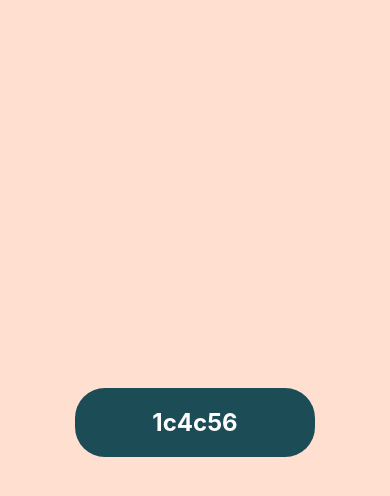
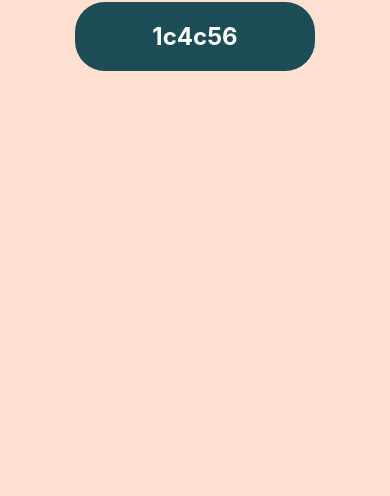
Before and after one commit to liebespaar93/react_native_r3f, a React Native app: screen / in a window 390 px wide. Shown: the top 496 px of the page. Built offline with nearby package versions, Linux system fonts and the light colour scheme.

Commit message:
add safeAreaView

```diff
--- a/App.js
+++ b/App.js
@@ -1,4 +1,4 @@
-import { Button, Dimensions, Modal, ScrollView, StyleSheet, Text, View, useWindowDimensions } from 'react-native';
+import { Button, Dimensions, Modal, SafeAreaView, ScrollView, StyleSheet, Text, View, useWindowDimensions } from 'react-native';
 import BoxStyle from './components/BoxStyle';
 import { useEffect, useState } from 'react';
 
@@ -8,6 +8,7 @@ export default function App() {
   const windowWidth = dimensions.width;
   const windowHeight = dimensions.height;
   return (
+    <SafeAreaView style={styles.safeContainer}>
       <View style={styles.container}>
         <View>
           <BoxStyle style={[styles.box, {
@@ -17,24 +18,25 @@ export default function App() {
             <Text style={{ fontSize: windowWidth > 500 ? 50 : 24, }}>1c4c56</Text></BoxStyle>
         </View>
       </View>
+    </SafeAreaView>
   );
 }
 
 
 const styles = StyleSheet.create({
+  safeContainer: {
+    flex: 1,
+    backgroundColor: '#ffdfcf'
+  },
   container: {
     flex: 1,
     alignItems: "center",
-    justifyContent: "center",
     backgroundColor: '#ffdfcf'
   },
   box: {
-    // width: windowWidth > 500 ? '50' : '20',
-    // height: windowHeight > 500 ? '50' : '20',
     backgroundColor: "#1c4c56",
     alignSelf: "flex-start"
   },
   text: {
-    // fontSize: windowWidth > 500 ? 50 : 24,
   }
 });
```
Also changed, not shown: 1 other file (tests, documents, lock files or other folders). Lines whose indentation alone changed are shown as unchanged.
